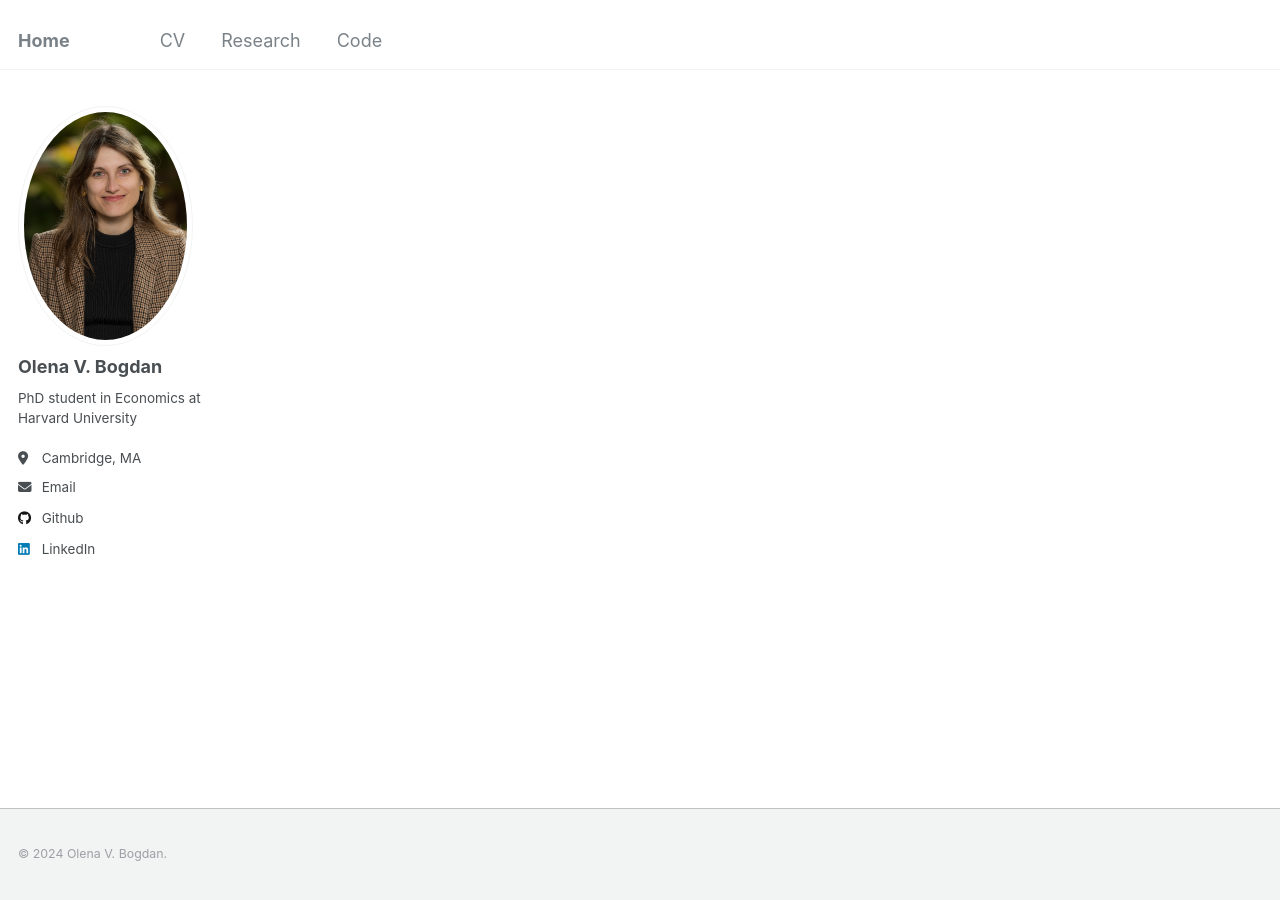
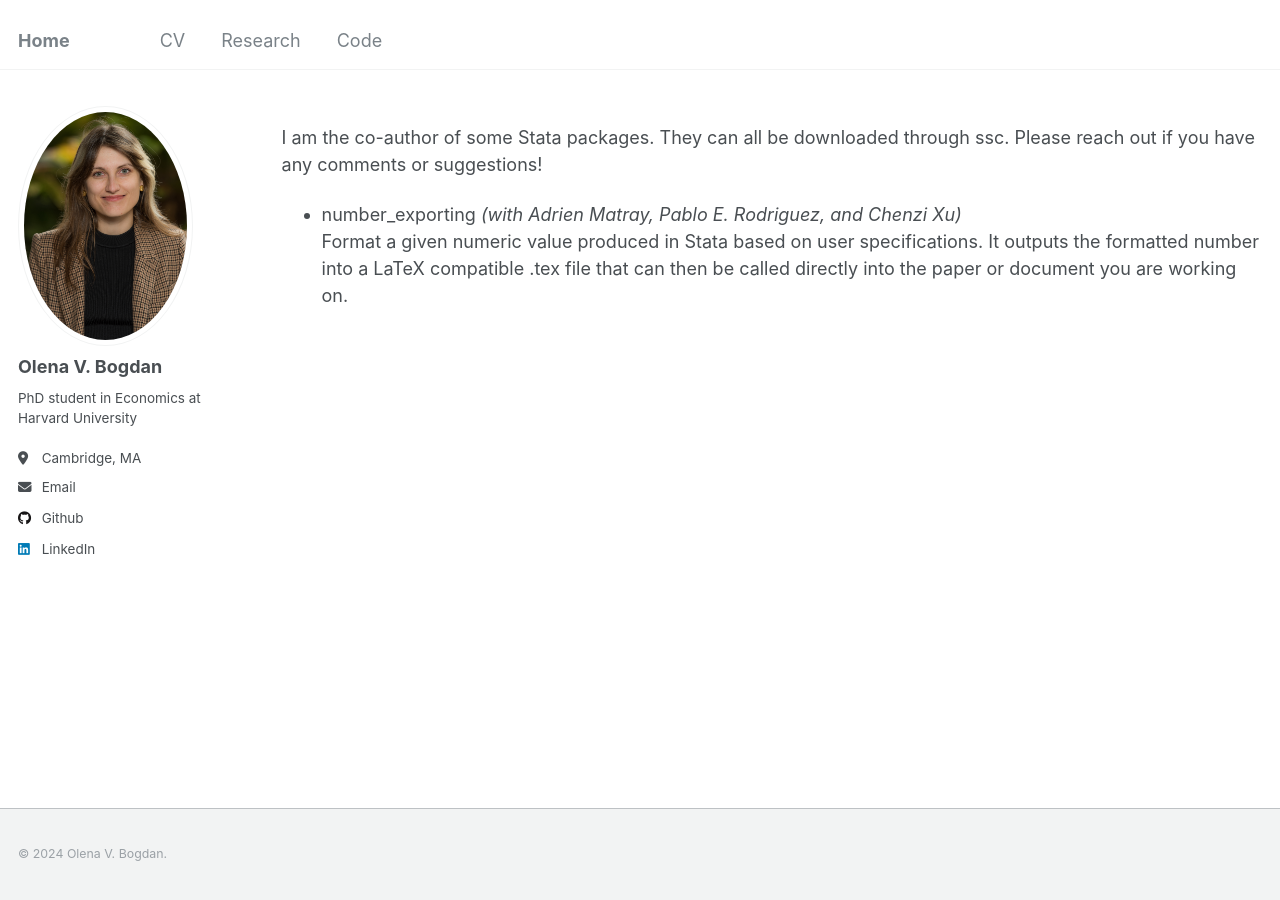
Before and after one commit to olenabg/olenabg.github.io, a Jekyll site: the page built from _pages/code.html, in a window 1280 px wide. Built offline with Jekyll 4.4.1, drawn with Linux system fonts in a browser that asks for light colours.

Commit message:
Update code.html

```diff
--- a/_pages/code.html
+++ b/_pages/code.html
@@ -4,3 +4,15 @@ title: ""
 permalink: /code/
 author_profile: true
 ---
+
+
+<p>
+  I am the co-author of some Stata packages. They can all be downloaded through ssc. Please reach out if you have any comments or suggestions!
+</p>
+
+<ul>
+  <li>
+    number_exporting <I>(with Adrien Matray, Pablo E. Rodriguez, and Chenzi Xu)</i><br>
+    Format a given numeric value produced in Stata based on user specifications. It outputs the formatted number into a LaTeX compatible .tex file that can then be called directly into the paper or document you are working on.<br>
+  </li>
+</ul>
```
